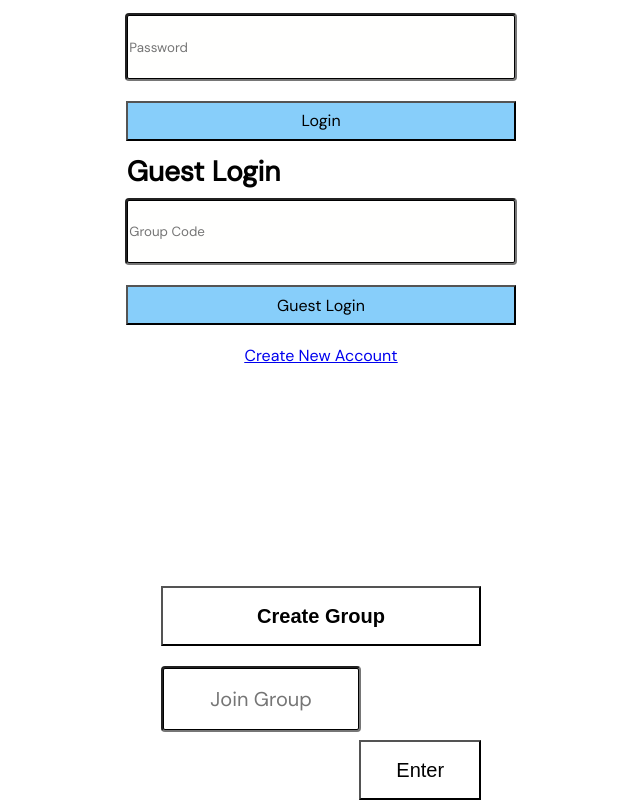
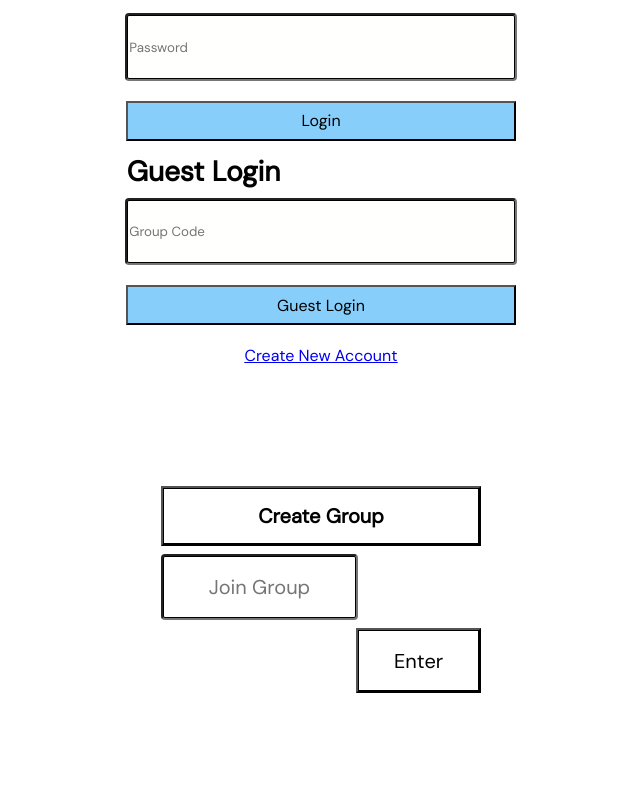
Before and after one commit to 201FinalProject/TaskBoardApp, a React (Create React App) app in the folder 201-react/: page /login in a window 1280 px wide. Shown: the part 353-1153 px from the top of the page, without its empty margins (319-959 px from the left). After the commit the page ends 1046 px from the top, so only its background shows below. Built offline with nearby package versions, Linux system fonts and the light colour scheme.

Commit message:
Pretty much solid login and register page

```diff
--- a/201-react/src/Pages/CreateGroup.css
+++ b/201-react/src/Pages/CreateGroup.css
@@ -7,13 +7,16 @@
 
 #FormContainer {
     width: 100%;
-    margin-top: 300px;
+    margin-top: 100px;
 }
 
 #CreateGroup{
     width: 100%;
     height: 3em;
     font-size: 20px;
+    background: rgba(255, 207, 164, 0.01);
+    box-shadow: inset 0px -1px 0px #000000, inset 1px 0px 0px #000000, inset -1px 0px 0px #000000, inset 0px 1px 0px #000000;
+    font-family: DM Sans;
     font-weight: bold;
     caret-color: transparent;
     background-color: transparent;
@@ -24,20 +27,27 @@ input[type="text"] {
 }
 
 #JoinGroup {
-    width: 60%;
+    width: 59%;
     float: left;
     height: 3em;
+    margin-top: 8px;
     font-size: 20px;
+    font-family: DM Sans;
     caret-color: transparent;
+    background: rgba(255, 207, 164, 0.01);
+    box-shadow: inset 0px -1px 0px #000000, inset 1px 0px 0px #000000, inset -1px 0px 0px #000000, inset 0px 1px 0px #000000;
     background-color: transparent;
 }
 
 #Enter{
     margin-top: 8px;
-    width: 38%;
-    float:right;
-    height: 3em;
+    width: 39%;
+    float: right;
+    height: 3.25em;
+    background: rgba(255, 207, 164, 0.01);
+    box-shadow: inset 0px -1px 0px #000000, inset 1px 0px 0px #000000, inset -1px 0px 0px #000000, inset 0px 1px 0px #000000;
     font-size: 20px;
     caret-color: transparent;
+    font-family: DM Sans;
     background-color: transparent;
 }
--- a/201-react/src/Pages/CreateGroup.jsx
+++ b/201-react/src/Pages/CreateGroup.jsx
@@ -5,7 +5,7 @@ import './CreateGroup.css';
 
 function CreateGroup(){
     return(
-        <div id="Main" style={{marginTop: "100px"}}>
+        <div id="Main" >
             <div id="FormContainer">
                 <form>
                     <button type="submit" name="CreateGroup" id="CreateGroup">Create Group</button>
--- a/201-react/src/Pages/Register.css
+++ b/201-react/src/Pages/Register.css
@@ -14,7 +14,7 @@ h1 {
     line-height: 62px;
     letter-Spacing: 0em;
     color: #000000;
-    margin-bottom: 100px;
+    margin-bottom: 80px;
 }
 
 .inputsContainer {
@@ -24,6 +24,7 @@ h1 {
 
 #FormContainer {
     width: 30%;
+    margin-bottom: 20px;
     margin: auto;
 }
 
--- a/201-react/src/Pages/login.jsx
+++ b/201-react/src/Pages/login.jsx
@@ -59,12 +59,12 @@ const useStyles = {
 
     },
 
-    Link: {
+    linkToRegister: {
         textAlign: "center",
         fontFamily: "DM Sans",
         color: "#000000",
         marginTop: "20px",
-        marginBottom: "-100px"
+        marginBottom: "90px"
     },
 
     loginButton: {
@@ -123,7 +123,7 @@ function Login(){
                         <button style={useStyles.guestLoginButton} type="submit" name="Register">Guest Login</button>
                     </div>
                 </div>
-                <div style={useStyles.Link} >
+                <div style={useStyles.linkToRegister} >
                 <Link to='/Register'><u>Create New Account</u></Link>
                 </div>
             </div>
```
Also changed, not shown: 201-react/src/Pages/Register.jsx (indentation only).
